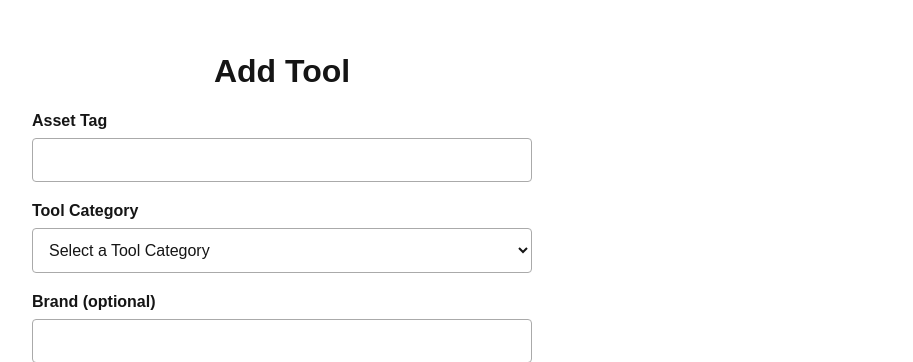
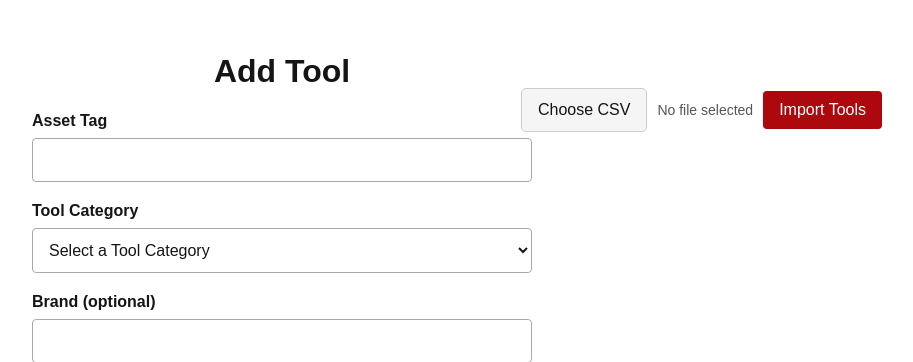
Before and after one commit to ryan4336/ToolTrack-WebApp, a Flask app: template templates/add_tool.html in a window 1280 px wide. Shown: the part 90-452 px from the top of the page, without its empty margins (358-1271 px from the left). Run offline with Flask 3, Linux system fonts and the light colour scheme; the template is opened without the code that fills it, so the values that code supplies are empty; parts of the project's set-up code (start-up, migrations or seed data) failed here and were passed over.

Commit message:
moved import to add tool

```diff
--- a/static/style.css
+++ b/static/style.css
@@ -884,45 +884,54 @@ body {
 /* ---------------- TOOL IMPORT ---------------- */
 
 .import-form {
+    position: absolute;
+    top: 195px;
+    right: 40px;
+
     display: flex;
     align-items: center;
-    gap: 12px;
+    gap: 10px;
+    width: auto;
+    margin: 0;
+    padding: 0;
+    transform: none;
+    z-index: 10;
 }
 
-/* Hide the browser's default file input */
+
+/* Hide the default file picker */
 .import-file-input {
-    display: none;
+    display: none !important;
 }
 
-/* Make the file picker look like a normal ToolTrack button */
+/* Custom Choose CSV button */
 .import-file-label {
     display: inline-block;
-    padding: 10px 16px;
-    border: 1px solid #aaaaaa;
-    border-radius: 4px;
-    background-color: #ffffff;
-    color: var(--text-dark);
-    font: inherit;
+    padding: 12px 16px;
+    background-color: #f5f5f5;
+    border: 1px solid #ccc;
+    border-radius: 5px;
     cursor: pointer;
+    white-space: nowrap;
 }
 
-.import-file-label:hover {
-    background-color: #eeeeee;
+/* Filename */
+.import-file-name {
+    font-size: 14px;
+    color: #555;
+    white-space: nowrap;
 }
 
-.import-file-name {
-    max-width: 180px;
-    padding: 8px 12px;
-    border: 1px solid #dddddd;
-    border-radius: 4px;
-    background-color: #f7f7f7;
-    color: #555555;
-    font-size: 14px;
+/* Import button */
+.import-form .button {
     white-space: nowrap;
-    overflow: hidden;
-    text-overflow: ellipsis;
 }
-
+.import-form {
+    position: absolute;
+    top: 200px;
+    right: 40px;
+    transform: translateY(-50%);
+}
 /* Shared horizontally scrolling tables with fixed outer columns */
 .sticky-table {
     --first-column-width: 180px;
--- a/templates/add_tool.html
+++ b/templates/add_tool.html
@@ -9,7 +9,33 @@
     <p class="form-error">{{ error }}</p>
 {% endif %}
 
-<form method="POST" class="form" id="add-tool-form" action="{{ url_for('add_tool') }}">
+
+
+    <form
+        action="{{ url_for('import_tools') }}"
+        method="POST"
+        enctype="multipart/form-data"
+        class="import-form">
+        <input
+            type="file"
+            id="csv-file"
+            name="file"
+            accept=".csv"
+            class="import-file-input"
+            required>
+
+        <label for="csv-file" class="import-file-label">
+            Choose CSV
+        </label>
+        <span id="file-name" class="import-file-name">
+            No file selected
+        </span>
+
+        <button type="submit" class="button">
+            Import Tools
+        </button>
+    </form>
+    <form method="POST" class="form" id="add-tool-form" action="{{ url_for('add_tool') }}">
         <div class="form-group">
             <label for="asset_tag">Asset Tag</label>
             <input
@@ -117,12 +143,24 @@
             </select>
         </div>
 
-    </div>
+
 
     <div class="form-actions">
             <a class="button button-cancel" href="{{ url_for('tool_inventory') }}">Cancel</a>
             <button type="submit" class="button">Add Tool</button>
-        </div>
+    </div>
 
 </form>
+<script>
+    const fileInput = document.getElementById("csv-file");
+    const fileName = document.getElementById("file-name");
+
+    fileInput.addEventListener("change", function () {
+        if (fileInput.files.length > 0) {
+            fileName.textContent = fileInput.files[0].name;
+        } else {
+            fileName.textContent = "No file selected";
+        }
+    });
+</script>
 {% endblock %}
```
Also changed, not shown: templates/tool_inventory.html (+0 -23 lines).
